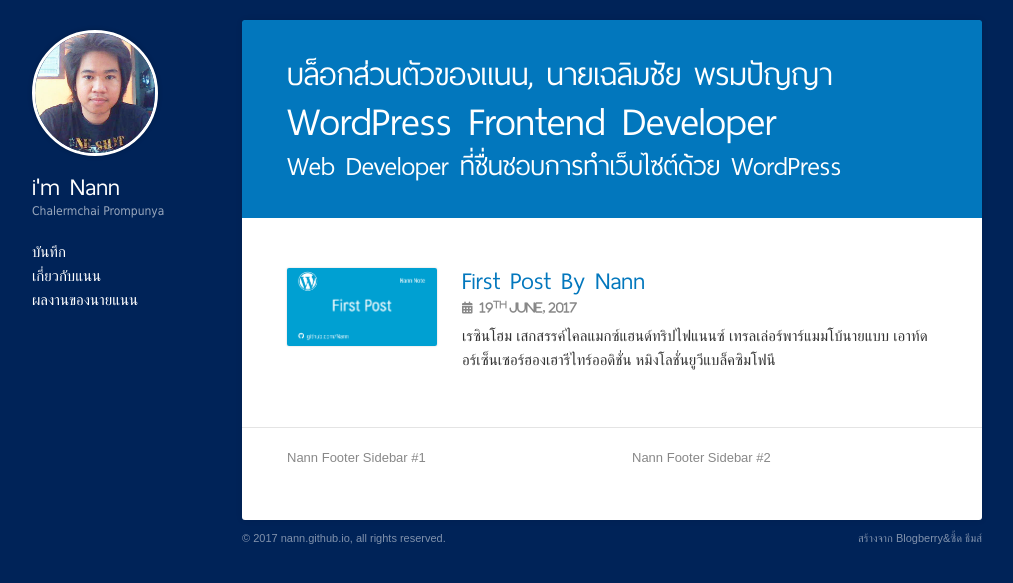
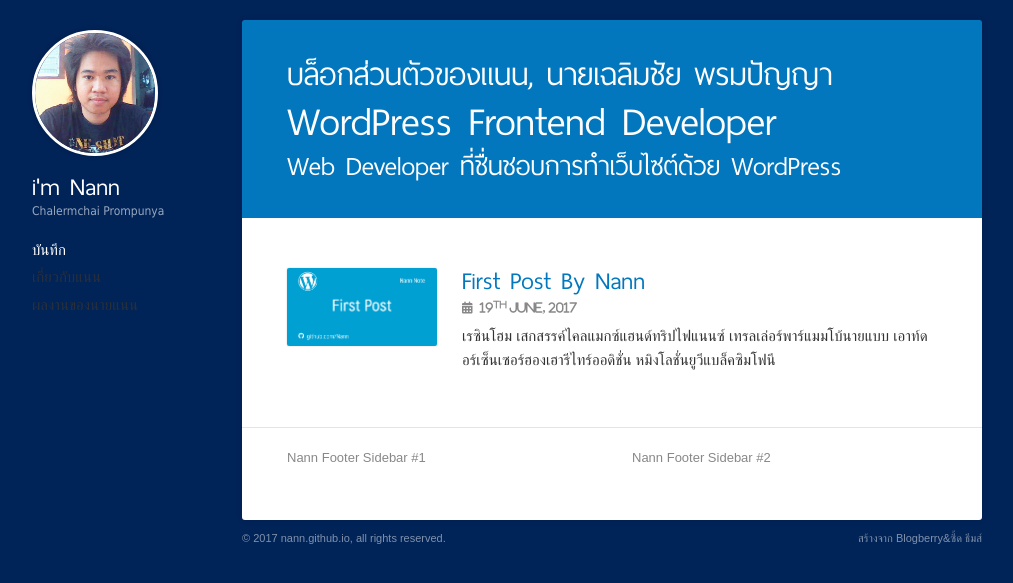
Before and after one commit to Nann/nann.github.io, a Jekyll site: the page built from index.html, in a window 1280 px wide. Shown: the top 583 px of the page, without its empty margins (133-1146 px from the left). Built offline with Jekyll 4.4.1, drawn with Linux system fonts in a browser that asks for light colours; nearby versions of some CDN libraries; library files that are not in the unit come from our copies.

Commit message:
Fix Main Menu

```diff
--- a/index.html
+++ b/index.html
@@ -18,12 +18,12 @@
     </div>
     <nav id="nav" role="navigation">
         <button class="menu-toggle"><i class="icon-menu"></i> เมนู</button>
+        <div id="mainnav" class="">
+            <div class="menu-main-container">
+                {% include main-menu.html %}
+            </div>
+        </div>
     </nav>
-    <div id="mainnav" class="">
-        <div class="menu-main-container">
-            {% include main-menu.html %}
-        </div>
-    </div>
 </header>
 <div id="main" class="group">
     <div id="content" class="group" role="main">
```
